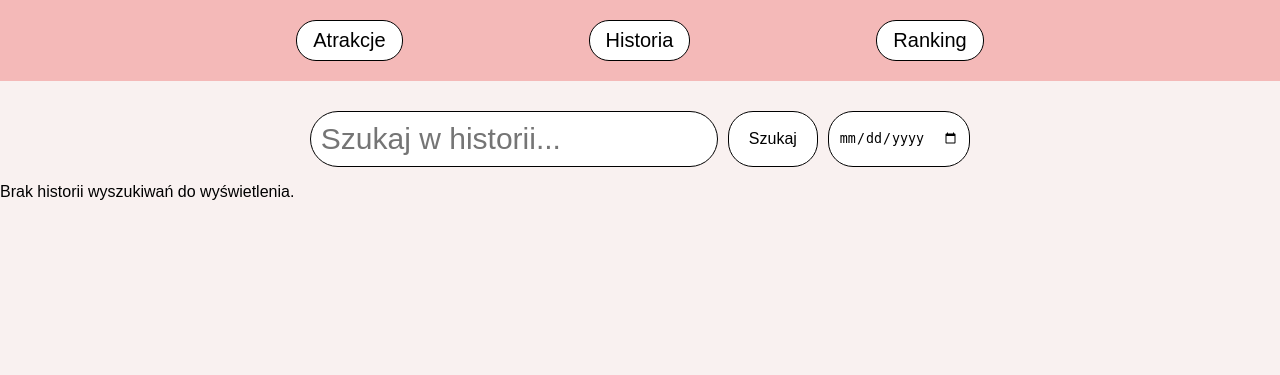
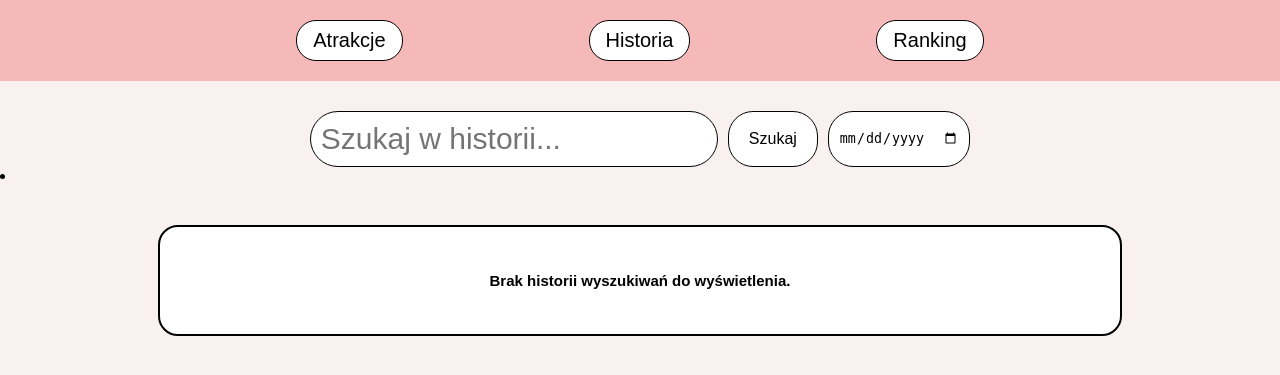
Before and after one commit to Naver510/FavPlaces, a Django app: page /historia/ in a window 1280 px wide. Shown: the part 121-496 px from the top of the page. Run offline with Django 4.2, Linux system fonts and the light colour scheme.

Commit message:
Center no history message

```diff
--- a/favplaces/app/templates/app/historia.html
+++ b/favplaces/app/templates/app/historia.html
@@ -77,7 +77,11 @@
             {% endfor %}
         </ul>
         {% else %}
-        <p>Brak historii wyszukiwań do wyświetlenia.</p>
+        <li class="miejsce-box">
+                <div class = "shadow-panel">
+                      <p><strong>Brak historii wyszukiwań do wyświetlenia.</strong></p>
+                </div>
+        </li>
         {% endif %}
 
 
```
